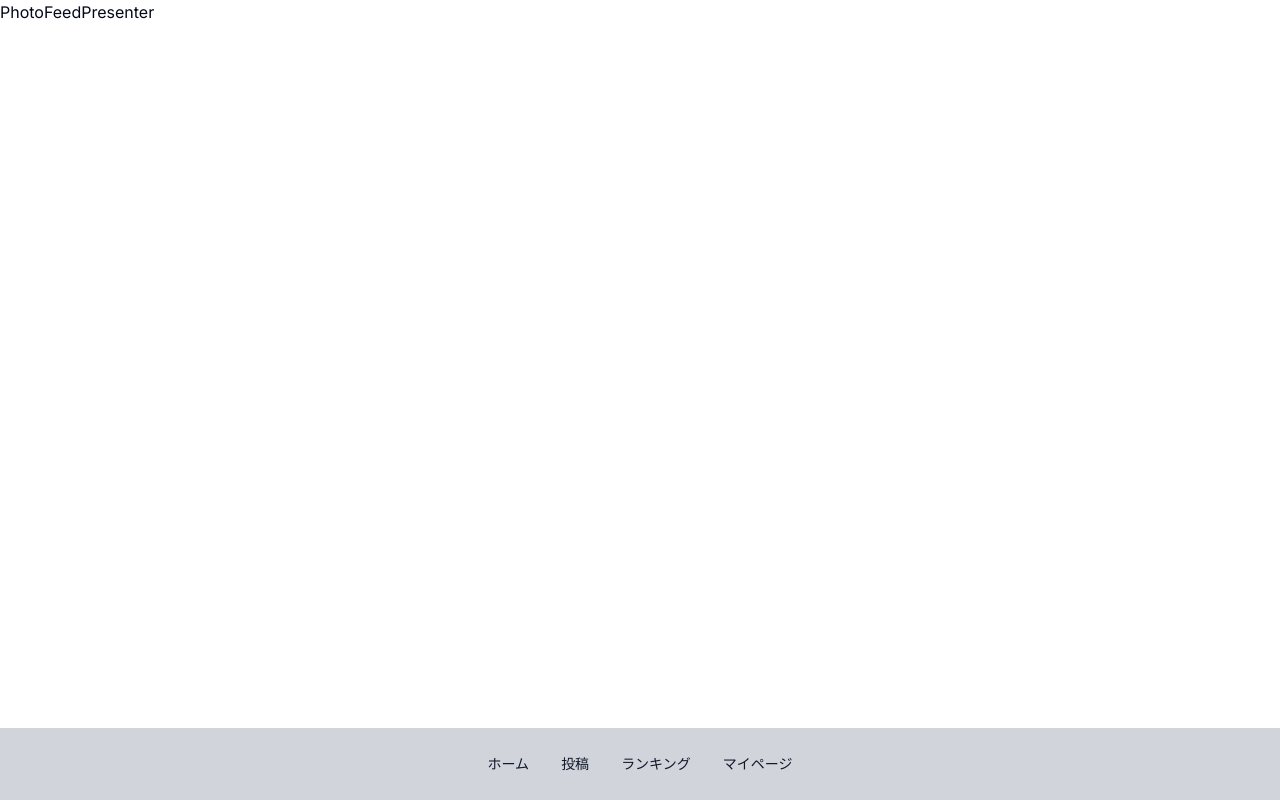
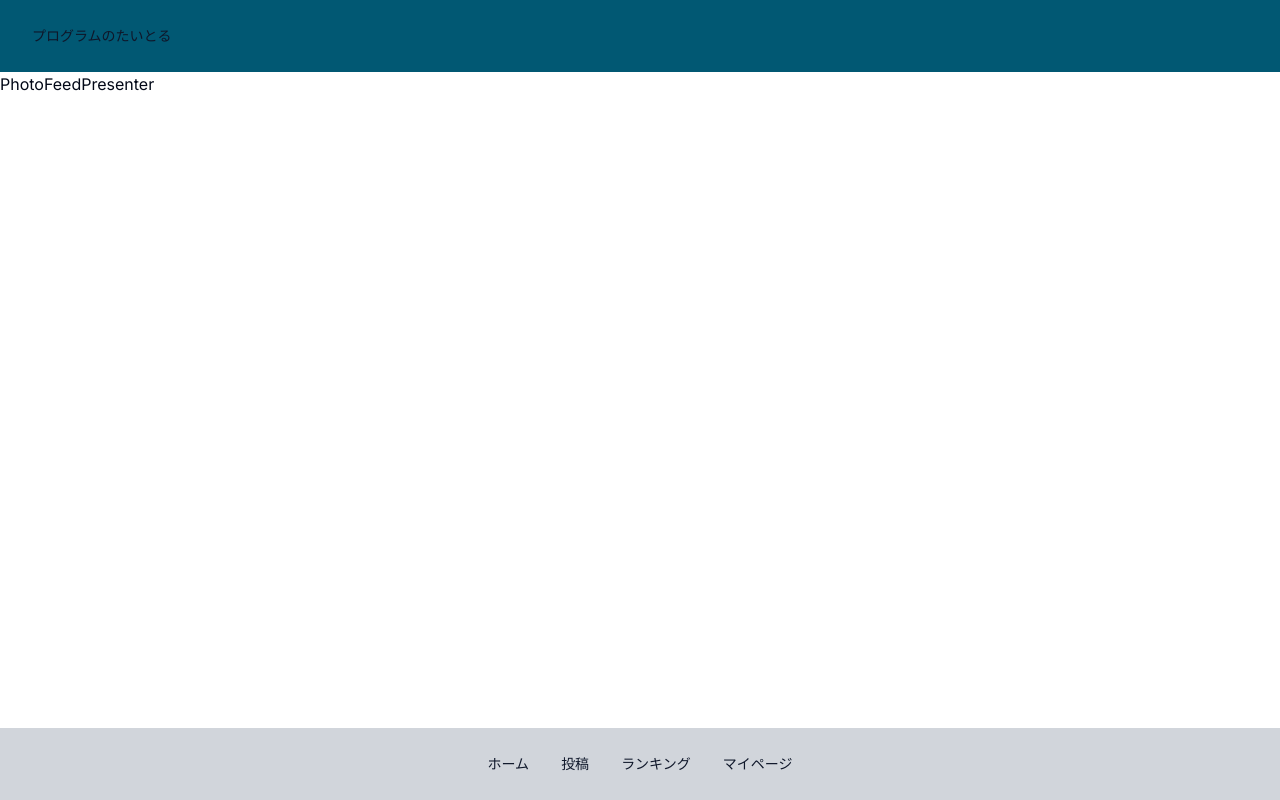
Before and after one commit to Hirota723/hackathon_team_ZutoNatsu, a Next.js app: page /home in a window 1280 px wide. Built offline with nearby package versions, Linux system fonts and the light colour scheme.

Commit message:
ヘッダの追加

```diff
--- /dev/null
+++ b/src/components/Header.tsx
@@ -0,0 +1,14 @@
+import Link from "next/link";
+import { Button } from "./ui/button";
+
+export default function Header() {
+  return (
+    <header className="bg-[#015873] text-white font-bold">
+      <div className="container mx-auto flex justify-between items-center p-4">
+        <Button variant="link">
+          <Link href={"/home"}>プログラムのたいとる</Link>
+        </Button>
+      </div>
+    </header>
+  );
+}
--- a/src/features/photoFeed/PhotoFeedPresenter.tsx
+++ b/src/features/photoFeed/PhotoFeedPresenter.tsx
@@ -1,11 +1,12 @@
 import Footer from "@/components/Footer";
+import Header from "@/components/Header"
 import React from "react";
 
 const PhotoFeedPresenter = () => {
   return (
     <div>
+      <Header />
       <p>PhotoFeedPresenter</p>
-
       <Footer />
     </div>
   );
```
